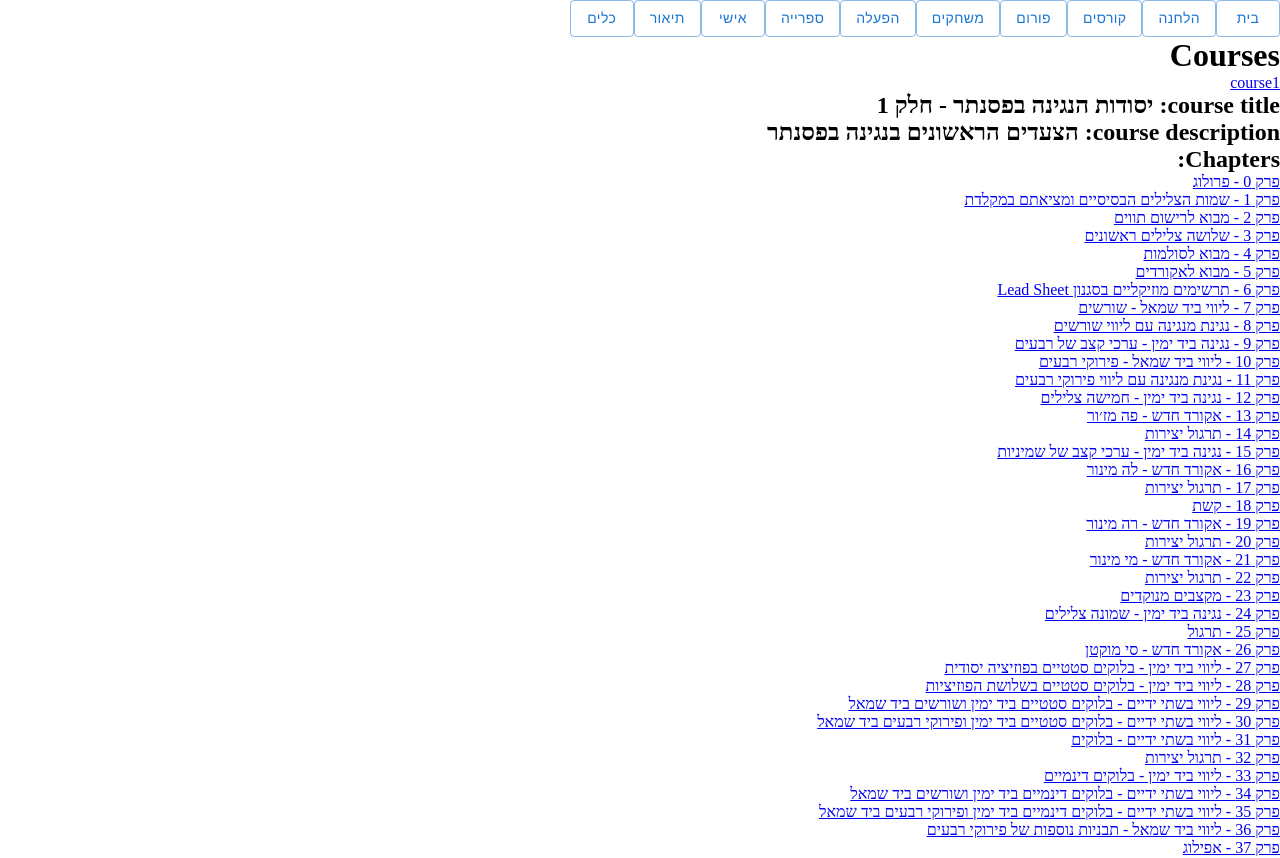
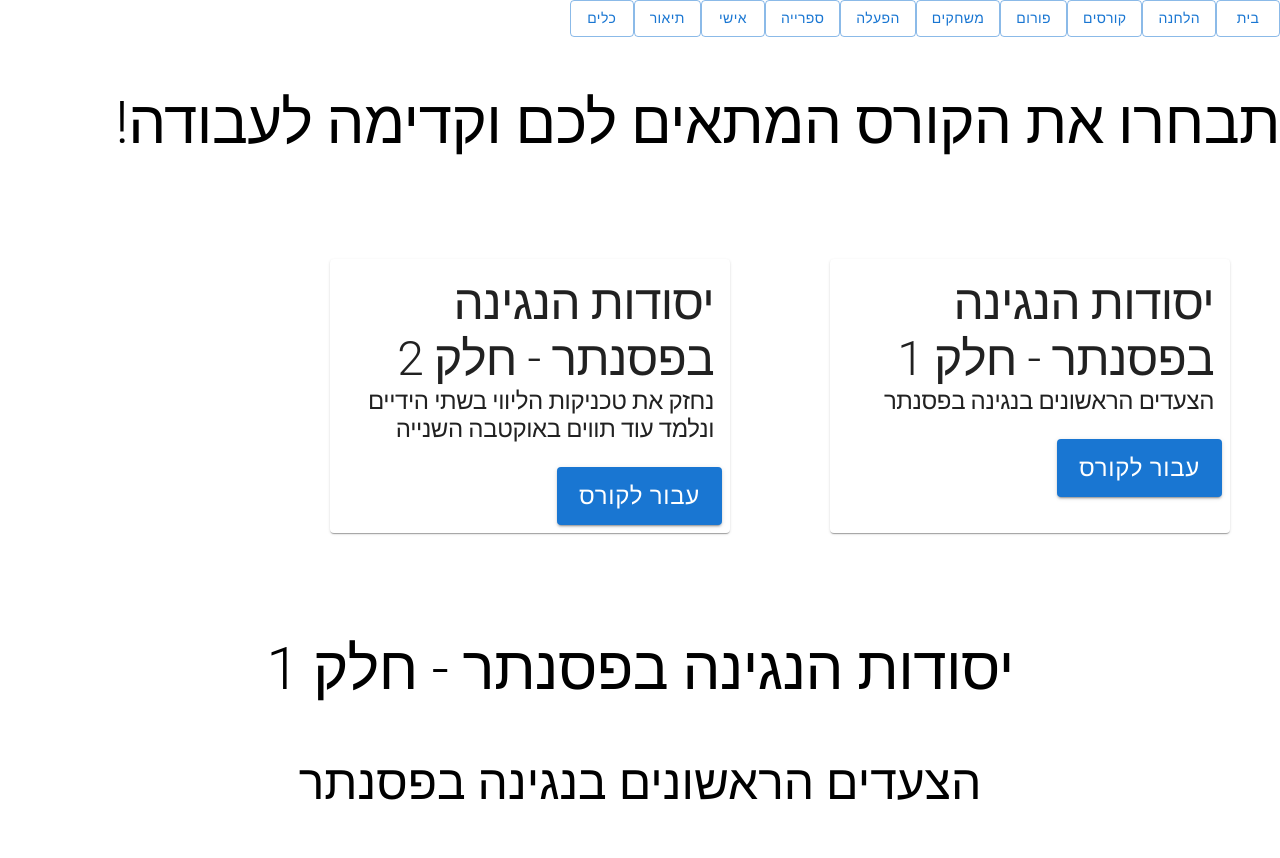
Before and after one commit to IradDoron/esum-acisum-client, a React (Create React App) app: page /courses/course1 in a window 1280 px wide. Shown: the top 858 px of the page. Built offline with nearby package versions, Linux system fonts and the light colour scheme.

Commit message:
add courses cards

```diff
--- a/src/components/MainNav/MainNav.jsx
+++ b/src/components/MainNav/MainNav.jsx
@@ -19,7 +19,7 @@ const links = [
 function MainNav() {
   return (
     <nav>
-      <Stack direction="row">
+      <Stack direction="row" sx={{ flexWrap: 'wrap' }}>
         {links.map((link) => (
           <NavLink
             key={Object.keys(link)[0]}
--- /dev/null
+++ b/src/pages/Courses/CourseEntering/CourseEntering.jsx
@@ -0,0 +1,28 @@
+import { NavLink, Outlet } from 'react-router-dom';
+import courses from '../../../data/courses/courses';
+import { Card, CardContent, CardActions, Button, Typography } from '@mui/material';
+
+function CourseEntering({ course }) {
+  const { courseUrlName, courseTitle, courseDescription } = courses[course];
+  return (
+    <Card sx={{ width: '400px', margin: '50px' }}>
+      <CardContent>
+        <Typography variant="h1" sx={{ fontSize: '3rem' }}>
+          {courseTitle}
+        </Typography>
+        <Typography variant="h1" sx={{ fontSize: '1.5rem' }}>
+          {courseDescription}
+        </Typography>
+      </CardContent>
+      <CardActions>
+        <NavLink to={`/courses/${courseUrlName}`} style={{ textDecoration: 'none', color: 'inherit' }}>
+          <Button variant="contained" size="large" sx={{ fontSize: '1.5rem' }}>
+            עבור לקורס
+          </Button>
+        </NavLink>
+      </CardActions>
+    </Card>
+  );
+}
+
+export default CourseEntering;
--- /dev/null
+++ b/src/pages/Courses/CourseHeader/CourseHeader.jsx
@@ -0,0 +1,11 @@
+import { Stack, Typography } from '@mui/material';
+
+function CourseHeader() {
+  return (
+    <Stack direction="row" sx={{ flexWrap: 'wrap', margin: '50px 0' }}>
+      <Typography variant="h2">תבחרו את הקורס המתאים לכם וקדימה לעבודה!</Typography>
+    </Stack>
+  );
+}
+
+export default CourseHeader;
--- a/src/pages/Courses/Courses.jsx
+++ b/src/pages/Courses/Courses.jsx
@@ -1,6 +1,11 @@
 import { useState } from 'react';
 
 import { NavLink, Outlet } from 'react-router-dom';
+
+import CourseEntering from './CourseEntering/CourseEntering';
+import CourseHeader from './CourseHeader/CourseHeader';
+
+import { Stack } from '@mui/material';
 
 // import data
 import courses from '../../data/courses/courses';
@@ -9,16 +14,12 @@ function Courses() {
   const [coursesList, setCoursesList] = useState(Object.keys(courses));
   return (
     <div>
-      <h1>Courses</h1>
-      <ul>
+      <CourseHeader />
+      <Stack direction="flex">
         {coursesList.map((course) => {
-          return (
-            <li key={course}>
-              <NavLink to={`/courses/${course}`}>{course}</NavLink>
-            </li>
-          );
+          return <CourseEntering key={course} course={course} />;
         })}
-      </ul>
+      </Stack>
       <Outlet />
     </div>
   );
--- a/src/pages/Courses/RenderCourse/RenderCourse.jsx
+++ b/src/pages/Courses/RenderCourse/RenderCourse.jsx
@@ -2,21 +2,27 @@ import { useParams } from 'react-router-dom';
 import { useEffect, useState } from 'react';
 import courses from '../../../data/courses/courses';
 import { NavLink, Outlet } from 'react-router-dom';
+import { Stack, Typography } from '@mui/material';
 
 function RenderCourse() {
   const params = useParams();
   const { course, chapter, lesson, topic } = params;
   const [courseData, setCourseData] = useState(null);
+  //const { courseTitle, courseDescription, chapters } = courseData;
+  console.log(courseData);
   useEffect(() => {
-    if (courseData === null) {
-      setCourseData(courses[course]);
-    }
-  }, [courseData]);
+    setCourseData(courses[course]);
+  }, [course]);
 
   return (
     <div>
-      <h2>course title: {courseData?.courseTitle}</h2>
-      <h2>course description: {courseData?.description}</h2>
+      <Stack direction="row" sx={{ flexWrap: 'wrap', margin: '50px 0', display: 'flex', justifyContent: 'center' }}>
+        <Typography variant="h2">{courseData?.courseTitle}</Typography>
+      </Stack>
+      <Stack direction="row" sx={{ flexWrap: 'wrap', margin: '50px 0', display: 'flex', justifyContent: 'center' }}>
+        <Typography variant="h3">{courseData?.courseDescription}</Typography>
+      </Stack>
+
       <h2>Chapters:</h2>
       <nav>
         <ul>
```
Also changed, not shown: src/data/courses/courses.js.
